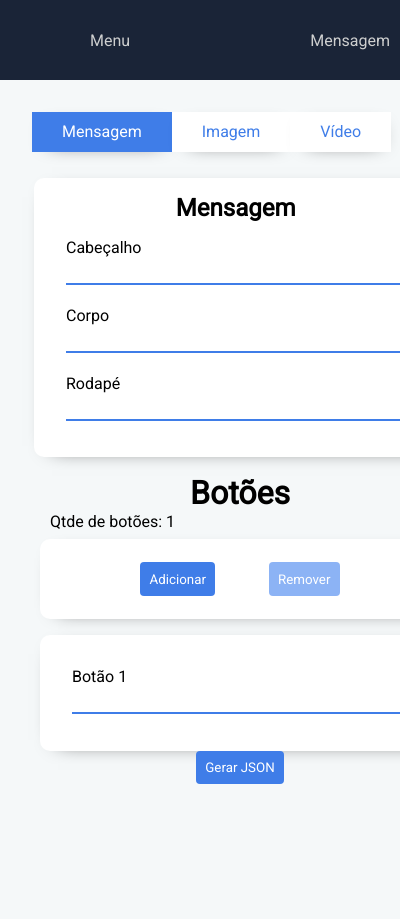
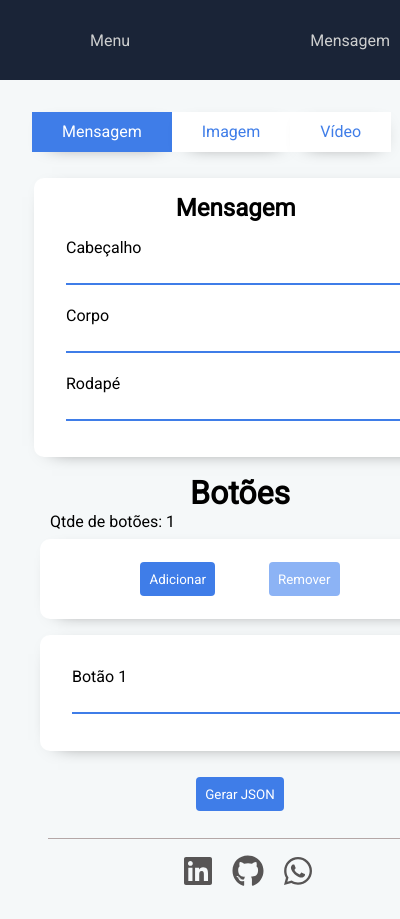
Before and after one commit to nsfxu/gerador-de-conteudo-dinamico, a browser extension: page popup/mensagem.html in a window 400 px wide. Shown: the top 919 px of the page. Before the commit the page ends 844 px from the top, so only its background shows below. Drawn offline with Linux system fonts and the light colour scheme.

Commit message:
alterações no html/css

```diff
--- a/popup/css/style.css
+++ b/popup/css/style.css
@@ -282,6 +282,33 @@ p {
     background-color: #f1f1f1;
 }
 
+.footer{
+    display: flex;
+
+    flex-flow: column;
+    align-items: center;
+    justify-content: center;
+
+    margin: 0em 3em 2em 3em;
+    border-top: 1px #b4a7a7 solid;
+}
+
+.icons-footer{
+    padding-top: 1em;
+    color: #b4a7a7;
+}
+
+.icons-footer > a{
+    text-decoration: none;
+    padding: 0 0 1em 1em;
+    color: #575555;
+}
+
+.icons-footer > a:hover{
+    text-decoration: none;
+    color: black;
+    cursor: unset;
+}
 
 /* ***************** */
 /* Container de ABAS */
--- a/popup/mensagem.html
+++ b/popup/mensagem.html
@@ -5,12 +5,19 @@
     <meta charset="UTF-8">
     <meta http-equiv="X-UA-Compatible" content="IE=edge">
     <meta name="viewport" content="width=device-width, initial-scale=1.0">
-    <title>Dynamic Content Builder</title>
+    <title>Gerador de conteúdo dinâmico</title>
+
     <link rel="stylesheet" href="css/style.css">
-
+    <script defer src="https://use.fontawesome.com/releases/v5.15.4/js/brands.js"
+        integrity="sha384-xf4z6gHzXeY6YwFJm8AKcD9SSq8TsfF4+UJj1JxzwQHk+VNATxkknGEzmdtYV0w1"
+        crossorigin="anonymous"></script>
+    <script defer src="https://use.fontawesome.com/releases/v5.15.4/js/fontawesome.js"
+        integrity="sha384-dPBGbj4Uoy1OOpM4+aRGfAOc0W37JkROT+3uynUgTHZCHZNMHfGXsmmvYTffZjYO"
+        crossorigin="anonymous"></script>
 </head>
 
 <body>
+
     <header class="navbar">
         <ul>
             <li><a href="menu.html">Menu</a></li> <!-- Colocar icone de menu -->
@@ -138,7 +145,7 @@
                 <label id="msg"></label>
             </div>
 
-            <center><button id="gerar-doc" style="margin:auto">Gerar JSON</button></center>
+            <center><button id="gerar-doc">Gerar JSON</button></center>
 
 
 
@@ -191,6 +198,22 @@
 
     </div>
 
+    <footer class="footer">
+        <div class="icons-footer">
+
+            <a href="#">
+                <i class="fab fa-linkedin fa-2x"></i>
+            </a>
+            <a href="#">
+                <i class="fab fa-github fa-2x"></i>
+            </a>
+            <a href="#">
+                <i class="fab fa-whatsapp fa-2x"></i>
+            </a>
+
+        </div>
+    </footer>
+
 </body>
 
 <script src="js/botoes.js"></script>
```
Also changed, not shown: popup/index.html (+1 -1 lines), manifest.json, 1 other file.
